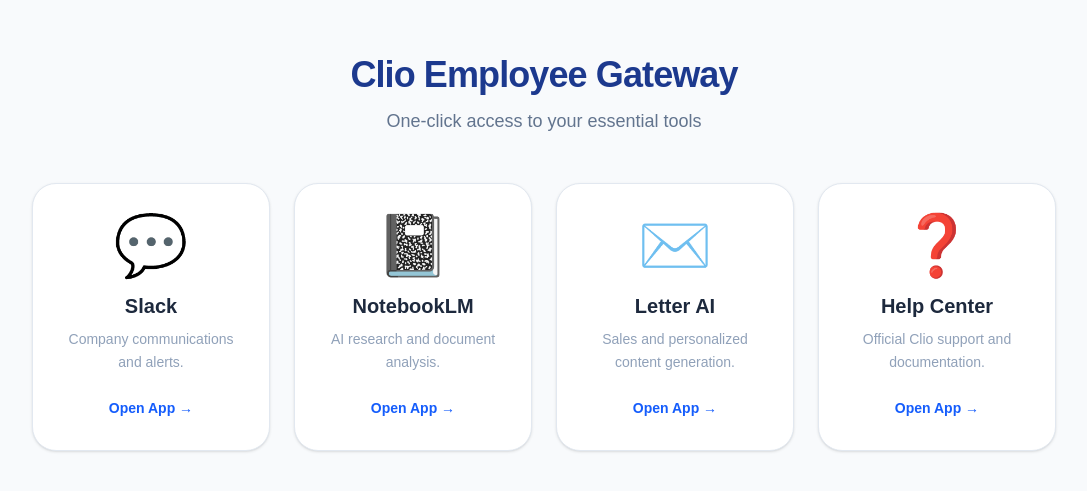
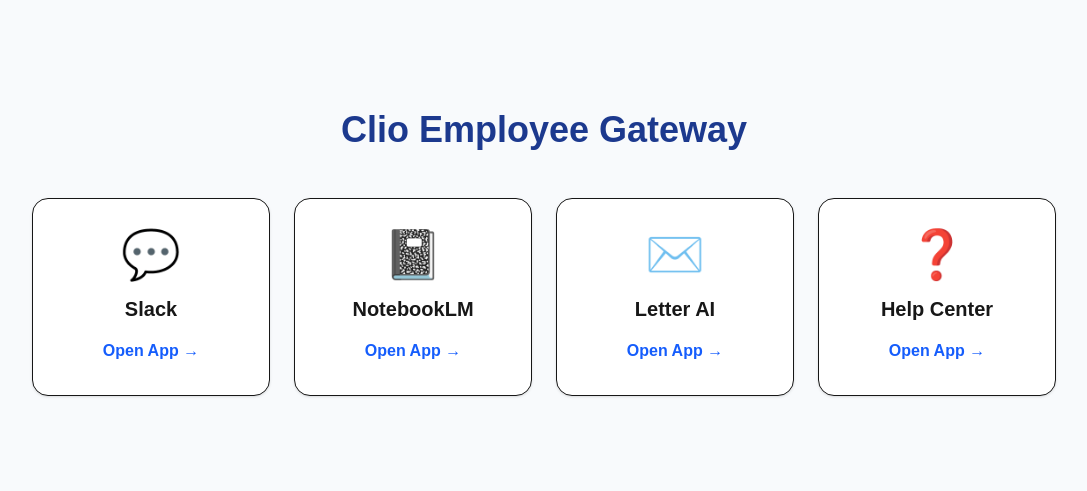
Before and after one commit to kajalbenharijan-TE/Clio-AI-Support-Portal, a Next.js app: page / in a window 1280 px wide. Shown: the part 147-638 px from the top of the page, without its empty margins (96-1183 px from the left). Built offline with nearby package versions, Linux system fonts and the light colour scheme.

Commit message:
nuking duplicate brackets

```diff
--- a/app/page.tsx
+++ b/app/page.tsx
@@ -4,52 +4,38 @@
       name: "Slack",
       url: "https://clio.slack.com/sso/login",
       icon: "💬",
-      description: "Company communications and alerts."
+      description: "Company communications."
     },
     {
       name: "NotebookLM",
       url: "https://notebooklm.google.com/",
       icon: "📓",
-      description: "AI research and document analysis."
+      description: "AI research tool."
     },
     {
       name: "Letter AI",
       url: "https://app.letter.ai/sso/clio",
       icon: "✉️",
-      description: "Sales and personalized content generation."
+      description: "Sales content generation."
     },
     {
       name: "Help Center",
       url: "https://help.clio.com",
       icon: "❓",
-      description: "Official Clio support and documentation."
+      description: "Official Clio support."
     }
   ];
+
   return (
     <main className="min-h-screen bg-slate-50 p-8 flex items-center justify-center">
-      <div className="max-w-5xl w-full">
-        <header className="mb-12 text-center">
-          <h1 className="text-4xl font-extrabold text-blue-900 tracking-tight">Clio Employee Gateway</h1>
-          <p className="text-slate-500 mt-3 text-lg">One-click access to your essential tools</p>
-        </header>
-
+      <div className="max-w-5xl w-full text-center">
+        <h1 className="text-4xl font-bold text-blue-900 mb-12">Clio Employee Gateway</h1>
         <div className="grid grid-cols-1 sm:grid-cols-2 lg:grid-cols-4 gap-6">
           {apps.map((app) => (
-            <a
-              key={app.name}
-              href={app.url}
-              target="_blank"
-              rel="noopener noreferrer"
-              className="group p-8 bg-white rounded-3xl shadow-sm border border-slate-200 hover:border-blue-500 hover:shadow-xl transition-all duration-300 text-center flex flex-col items-center justify-center"
-            >
-              <div className="text-6xl mb-4 group-hover:scale-110 transition-transform duration-300">
-                {app.icon}
-              </div>
-              <h2 className="text-xl font-bold text-slate-800">{app.name}</h2>
-              <p className="text-sm text-slate-400 mt-2 leading-relaxed">{app.description}</p>
-              <div className="mt-6 text-blue-600 font-semibold text-sm group-hover:translate-x-1 transition-transform">
-                Open App →
-              </div>
+            <a key={app.name} href={app.url} target="_blank" rel="noopener noreferrer" className="p-8 bg-white rounded-2xl shadow border hover:border-blue-500 transition-all">
+              <div className="text-5xl mb-4">{app.icon}</div>
+              <h2 className="text-xl font-bold">{app.name}</h2>
+              <div className="mt-4 text-blue-600 font-semibold">Open App →</div>
             </a>
           ))}
         </div>
```
